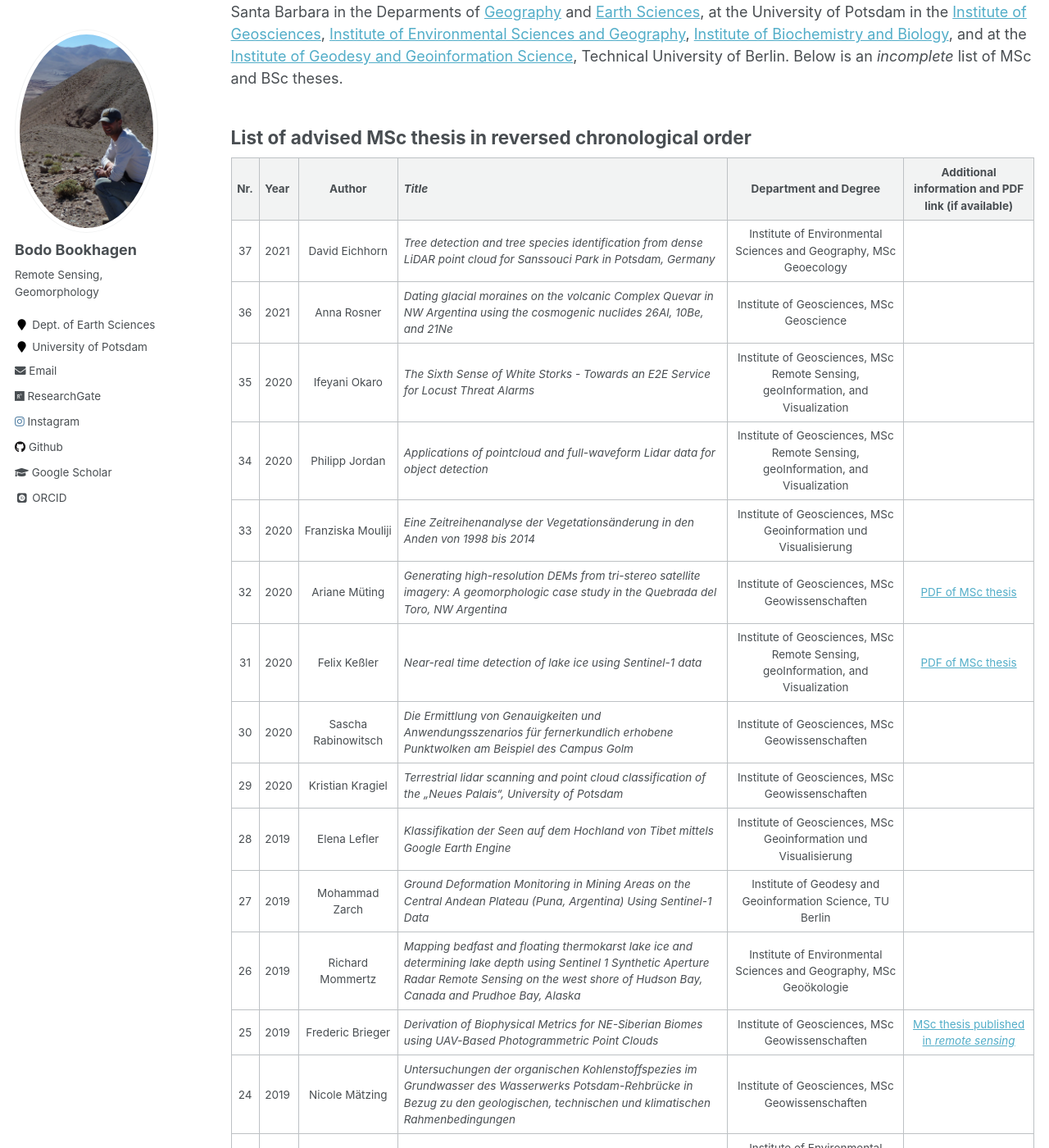
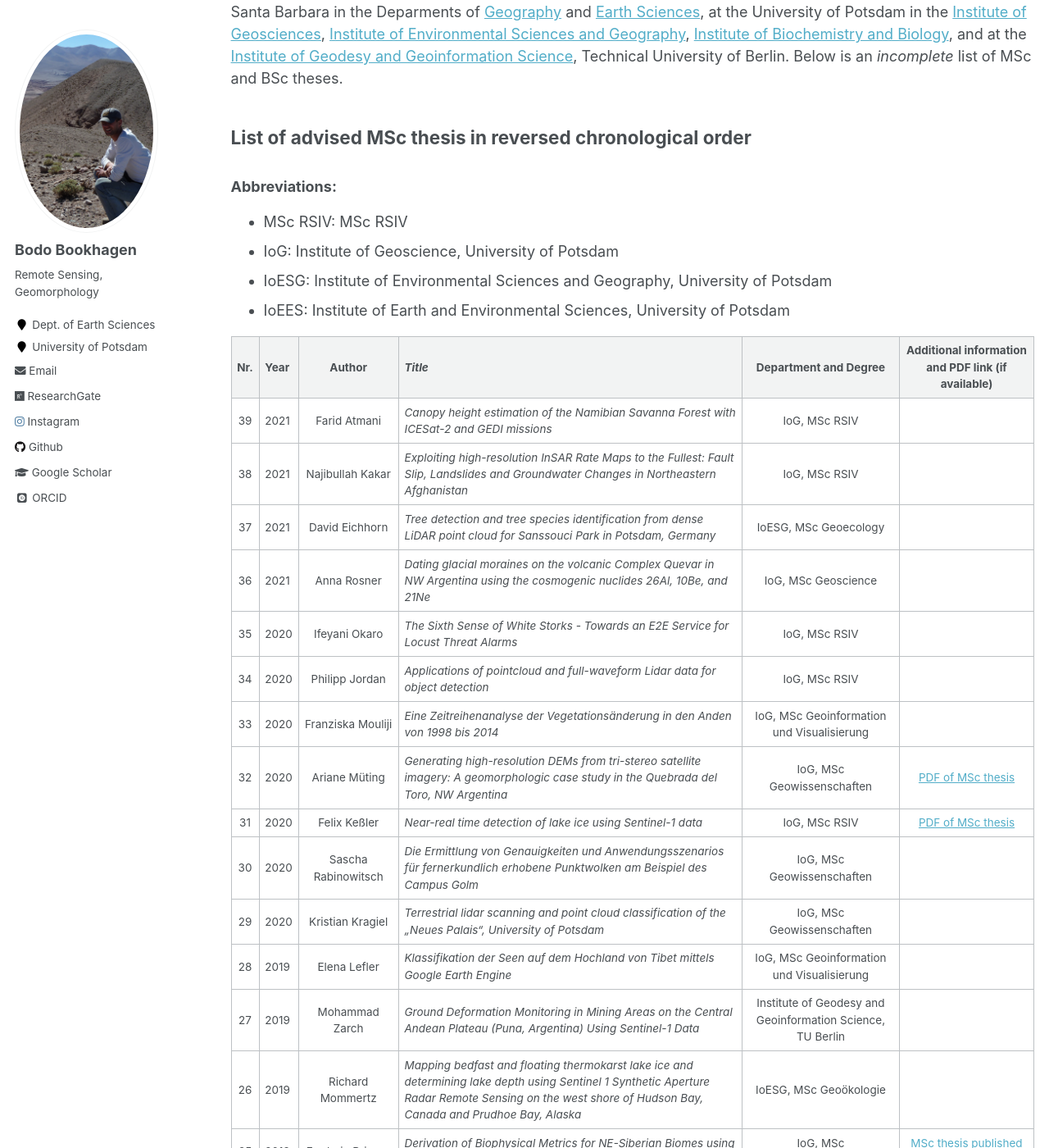
Before and after one commit to BodoBookhagen/BodoBookhagen.github.io, a Jekyll site: the page built from _pages/theses.md, in a window 1280 px wide and 1400 px high, scrolled down 367 px. Shown: the whole window at 82% size. Built offline with Jekyll 4.4.1, drawn with Linux system fonts in a browser that asks for light colours; some web fonts are replaced; some of the changed text lies outside the part shown.

Commit message:
Nov-21 2021

```diff
--- a/_pages/theses.md
+++ b/_pages/theses.md
@@ -13,42 +13,50 @@ There are several open theses topics that interested students can work on. Pleas
 There have been several MSc and BSc theses advised in the past years. These were at the University of California, Santa Barbara in the Deparments of [Geography](https://geog.ucsb.edu/) and [Earth Sciences](https://www.geol.ucsb.edu/), at the University of Potsdam in the [Institute of Geosciences](http://www.geo.uni-potsdam.de/), [Institute of Environmental Sciences and Geography](https://www.uni-potsdam.de/de/umwelt/), [Institute of Biochemistry and Biology](https://www.uni-potsdam.de/en/ibb/), and at the [Institute of Geodesy and Geoinformation Science](https://www.igg.tu-berlin.de/menue/institut_fuer_geodaesie_und_geoinformationstechnik/parameter/en/), Technical University of Berlin. Below is an *incomplete* list of MSc and BSc theses.
 
 ## List of advised MSc thesis in reversed chronological order
+### Abbreviations:
+
+- MSc RSIV: MSc RSIV
+- IoG: Institute of Geoscience, University of Potsdam
+- IoESG: Institute of Environmental Sciences and Geography, University of Potsdam
+- IoEES: Institute of Earth and Environmental Sciences, University of Potsdam
 
 | Nr. | Year | Author | *Title* | Department and Degree | Additional information and PDF link (if available) |
 |:---:|:----------|:----:|:-------|:---:|:---:|
-| 37 | 2021 | David Eichhorn | *Tree detection and tree species identification from dense LiDAR point cloud for Sanssouci Park in Potsdam, Germany* | Institute of Environmental Sciences and Geography, MSc Geoecology | |
-| 36 | 2021 | Anna Rosner | *Dating glacial moraines on the volcanic Complex Quevar in NW Argentina using the cosmogenic nuclides 26Al, 10Be, and 21Ne* | Institute of Geosciences, MSc Geoscience | |
-| 35 | 2020 | Ifeyani Okaro | *The Sixth Sense of White Storks - Towards an E2E Service for Locust Threat Alarms* | Institute of Geosciences, MSc Remote Sensing, geoInformation, and Visualization | |
-| 34 | 2020 | Philipp Jordan | *Applications of pointcloud and full-waveform Lidar data for object detection* | Institute of Geosciences, MSc Remote Sensing, geoInformation, and Visualization | |
-| 33 | 2020 | Franziska Mouliji | *Eine Zeitreihenanalyse der Vegetationsänderung in den Anden von 1998 bis 2014* | Institute of Geosciences, MSc Geoinformation und Visualisierung |  |
-| 32 | 2020 | Ariane Müting | *Generating high-resolution DEMs from tri-stereo satellite imagery: A geomorphologic case study in the Quebrada del Toro, NW Argentina* | Institute of Geosciences, MSc Geowissenschaften | [PDF of MSc thesis](http://bodobookhagen.github.io/pdf/ArianeMueting_MSc_lr.pdf) |
-| 31 | 2020 | Felix Keßler | *Near-real time detection of lake ice using Sentinel-1 data* | Institute of Geosciences, MSc Remote Sensing, geoInformation, and Visualization | [PDF of MSc thesis](http://bodobookhagen.github.io/pdf/Mastersthesis_FelixKessler.pdf) |
-| 30 | 2020 | Sascha Rabinowitsch | *Die Ermittlung von Genauigkeiten und Anwendungsszenarios für fernerkundlich erhobene Punktwolken am Beispiel des Campus Golm* | Institute of Geosciences, MSc Geowissenschaften | |
-| 29 | 2020 | Kristian Kragiel | *Terrestrial lidar scanning and point cloud classification of the „Neues Palais“, University of Potsdam* | Institute of Geosciences, MSc Geowissenschaften | |
-| 28 | 2019 | Elena Lefler | *Klassifikation der Seen auf dem Hochland von Tibet mittels Google Earth Engine* | Institute of Geosciences, MSc Geoinformation und Visualisierung | |
+| 39 | 2021 | Farid Atmani | *Canopy height estimation of the Namibian Savanna Forest with ICESat-2 and GEDI missions* | IoG, MSc RSIV | |
+| 38 | 2021 | Najibullah Kakar | *Exploiting high-resolution InSAR Rate Maps to the Fullest: Fault Slip, Landslides and Groundwater Changes in Northeastern Afghanistan* | IoG, MSc RSIV | |
+| 37 | 2021 | David Eichhorn | *Tree detection and tree species identification from dense LiDAR point cloud for Sanssouci Park in Potsdam, Germany* | IoESG, MSc Geoecology | |
+| 36 | 2021 | Anna Rosner | *Dating glacial moraines on the volcanic Complex Quevar in NW Argentina using the cosmogenic nuclides 26Al, 10Be, and 21Ne* | IoG, MSc Geoscience | |
+| 35 | 2020 | Ifeyani Okaro | *The Sixth Sense of White Storks - Towards an E2E Service for Locust Threat Alarms* | IoG, MSc RSIV | |
+| 34 | 2020 | Philipp Jordan | *Applications of pointcloud and full-waveform Lidar data for object detection* | IoG, MSc RSIV | |
+| 33 | 2020 | Franziska Mouliji | *Eine Zeitreihenanalyse der Vegetationsänderung in den Anden von 1998 bis 2014* | IoG, MSc Geoinformation und Visualisierung |  |
+| 32 | 2020 | Ariane Müting | *Generating high-resolution DEMs from tri-stereo satellite imagery: A geomorphologic case study in the Quebrada del Toro, NW Argentina* | IoG, MSc Geowissenschaften | [PDF of MSc thesis](http://bodobookhagen.github.io/pdf/ArianeMueting_MSc_lr.pdf) |
+| 31 | 2020 | Felix Keßler | *Near-real time detection of lake ice using Sentinel-1 data* | IoG, MSc RSIV | [PDF of MSc thesis](http://bodobookhagen.github.io/pdf/Mastersthesis_FelixKessler.pdf) |
+| 30 | 2020 | Sascha Rabinowitsch | *Die Ermittlung von Genauigkeiten und Anwendungsszenarios für fernerkundlich erhobene Punktwolken am Beispiel des Campus Golm* | IoG, MSc Geowissenschaften | |
+| 29 | 2020 | Kristian Kragiel | *Terrestrial lidar scanning and point cloud classification of the „Neues Palais“, University of Potsdam* | IoG, MSc Geowissenschaften | |
+| 28 | 2019 | Elena Lefler | *Klassifikation der Seen auf dem Hochland von Tibet mittels Google Earth Engine* | IoG, MSc Geoinformation und Visualisierung | |
 | 27 | 2019 | Mohammad Zarch | *Ground Deformation Monitoring in Mining Areas on the Central Andean Plateau (Puna, Argentina) Using Sentinel-1 Data* | Institute of Geodesy and Geoinformation Science, TU Berlin | |
-| 26 | 2019 | Richard Mommertz | *Mapping bedfast and floating thermokarst lake ice and determining lake depth using Sentinel 1 Synthetic Aperture Radar Remote Sensing on the west shore of Hudson Bay, Canada and Prudhoe Bay, Alaska* | Institute of Environmental Sciences and Geography, MSc Geoökologie | |
-| 25 | 2019 | Frederic Brieger | *Derivation of Biophysical Metrics for NE-Siberian Biomes using UAV-Based Photogrammetric Point Clouds* | Institute of Geosciences, MSc Geowissenschaften | [MSc thesis published in *remote sensing*](https://www.mdpi.com/2072-4292/11/12/1447) |
-| 24 | 2019 | Nicole Mätzing | *Untersuchungen der organischen Kohlenstoffspezies im Grundwasser des Wasserwerks Potsdam-Rehbrücke in Bezug zu den geologischen, technischen und klimatischen Rahmenbedingungen* | Institute of Geosciences, MSc Geowissenschaften | |
-| 23 | 2019 | Steffen Wellegehausen | *Quality assessment of structure from motion point clouds from river pebbles* | Institute of Environmental Sciences and Geography, MSc Geoökologie | |
-| 22 | 2019 | Maximilian Semler | *Kartierung von Bergstürzen und Massenbewegungen in den Nordwestargentinischen Anden mit SAR Kohärenzmessungen* | Institute of Geosciences, MSc Geowissenschaften | |
-| 21 | 2018 | Bastian Thumm | *Die Verknüpfung von Fußgängerdistanzen und Distanzen des öffentlichen Personennahverkehrs als Optimierung von lagebezogenen Immobilienbewertungen* | Institute of Geosciences, MSc Geoinformation und Visualisierung | |
-| 20 | 2018 | Lisa Dieck | *Evaluating groundwater sustainability of mining activities in the Niger basin*  | Institute of Geosciences, MSc Geowissenschaften | |
-| 19 | 2018 | René Mania | *Dome growth during the 2016-2017 eruption sequence at Bezymianny volcano, Kamchatka, measured by high-resolution TerraSAR-X and photogrammetric data* | Institute of Geosciences, MSc Geowissenschaften | |
-| 18 | 2017 | Nicolas Werner | *Spatiotemporal patterns and driving factors of lake size variability since 1985, Central Andean Plateau, South America* | Institute of Geosciences, MSc Geowissenschaften | [PDF of MSc thesis](http://bodobookhagen.github.io/pdf/Masterarbeit_NicolasWerner_25-11-2016.pdf) |
-| 17 | 2017 | Björn Tobias Broschag | *Precision and Accuracy Assessment of glacier elevation changes from TanDEM-X data for the Batura glacier, Karakoram Himalaya* | Institute of Geosciences, MSc Geoinformation und Visualisierung | |
-| 16 | 2017 | Bartosz Mazurkiewicz | *OpenStreetMap als Grundlage für eine (semi-) automatisierte Generierung von Trainingsgebieten bei der Klassifizierung von Fernerkundungsdaten* | Institute of Geosciences, MSc Geoinformation und Visualisierung | |
+| 26 | 2019 | Richard Mommertz | *Mapping bedfast and floating thermokarst lake ice and determining lake depth using Sentinel 1 Synthetic Aperture Radar Remote Sensing on the west shore of Hudson Bay, Canada and Prudhoe Bay, Alaska* | IoESG, MSc Geoökologie | |
+| 25 | 2019 | Frederic Brieger | *Derivation of Biophysical Metrics for NE-Siberian Biomes using UAV-Based Photogrammetric Point Clouds* | IoG, MSc Geowissenschaften | [MSc thesis published in *remote sensing*](https://www.mdpi.com/2072-4292/11/12/1447) |
+| 24 | 2019 | Nicole Mätzing | *Untersuchungen der organischen Kohlenstoffspezies im Grundwasser des Wasserwerks Potsdam-Rehbrücke in Bezug zu den geologischen, technischen und klimatischen Rahmenbedingungen* | IoG, MSc Geowissenschaften | |
+| 23 | 2019 | Steffen Wellegehausen | *Quality assessment of structure from motion point clouds from river pebbles* | IoESG, MSc Geoökologie | |
+| 22 | 2019 | Maximilian Semler | *Kartierung von Bergstürzen und Massenbewegungen in den Nordwestargentinischen Anden mit SAR Kohärenzmessungen* | IoG, MSc Geowissenschaften | |
+| 21 | 2018 | Bastian Thumm | *Die Verknüpfung von Fußgängerdistanzen und Distanzen des öffentlichen Personennahverkehrs als Optimierung von lagebezogenen Immobilienbewertungen* | IoG, MSc Geoinformation und Visualisierung | |
+| 20 | 2018 | Lisa Dieck | *Evaluating groundwater sustainability of mining activities in the Niger basin*  | IoG, MSc Geowissenschaften | |
+| 19 | 2018 | René Mania | *Dome growth during the 2016-2017 eruption sequence at Bezymianny volcano, Kamchatka, measured by high-resolution TerraSAR-X and photogrammetric data* | IoG, MSc Geowissenschaften | |
+| 18 | 2017 | Nicolas Werner | *Spatiotemporal patterns and driving factors of lake size variability since 1985, Central Andean Plateau, South America* | IoG, MSc Geowissenschaften | [PDF of MSc thesis](http://bodobookhagen.github.io/pdf/Masterarbeit_NicolasWerner_25-11-2016.pdf) |
+| 17 | 2017 | Björn Tobias Broschag | *Precision and Accuracy Assessment of glacier elevation changes from TanDEM-X data for the Batura glacier, Karakoram Himalaya* | IoG, MSc Geoinformation und Visualisierung | |
+| 16 | 2017 | Bartosz Mazurkiewicz | *OpenStreetMap als Grundlage für eine (semi-) automatisierte Generierung von Trainingsgebieten bei der Klassifizierung von Fernerkundungsdaten* | IoG, MSc Geoinformation und Visualisierung | |
 | 15 | 2017 | Konstantin Etling | *From weather to climate: constraints for ecological models in Southern Africa* | Institute of Biochemistry and Biology, MSc Biology | |
-| 14 | 2017 | Felix Hemsing | *Teilautomatisierte urbane Gebäudeinventur mittels Fernerkundungsmethoden* | Institute of Geosciences, MSc Geoinformation und Visualisierung | |
-| 13 | 2017 | Eike Julius | *Möglichkeiten und Grenzen der objektbasierten Bildanalyse historischer panchromatischer Luftbilder am Beispiel der Abgrenzung urbaner Flächen in Potsdam* | Institute of Geosciences, MSc Geoinformation und Visualisierung | |
+| 14 | 2017 | Felix Hemsing | *Teilautomatisierte urbane Gebäudeinventur mittels Fernerkundungsmethoden* | IoG, MSc Geoinformation und Visualisierung | |
+| 13 | 2017 | Eike Julius | *Möglichkeiten und Grenzen der objektbasierten Bildanalyse historischer panchromatischer Luftbilder am Beispiel der Abgrenzung urbaner Flächen in Potsdam* | IoG, MSc Geoinformation und Visualisierung | |
 | 12 | 2017 | Fabian Maschler | *Locality-based Clustering of Large Complex Networks for Climate Studies* | Hasso Plattner Institut, University of Potsdam | |
-| 11 | 2017 | Erik Hoffmann | *Migrationsanalyse des Untergrundes mittels zweidimensionaler Kreuzkorrelation der Catamarca-Provinz in NW Argentinien, basierend auf zeitlich varianten Daten differenter Fernerkundungssysteme* | Institute of Geosciences, MSc Geowissenschaften |
-| 10 | 2016 | Markus Nennewitz | *Along strike variation of active fault arrays and their effect on landscape morphology in the northwestern Himalaya* | Institute of Geosciences, MSc Geowissenschaften |  [MSc thesis published in *Lithosphere*](https://pubs.geoscienceworld.org/gsa/lithosphere/article/538472/fault-activity-tectonic-segmentation-and) |
-| 9 | 2016 | Belinda Seig | *Landscape response to alternating wet and dry seasons observed by remotely sensed data in the Chew Bahir basin, Ethiopia* | Institute of Geosciences, MSc Geowissenschaften | |
-| 8 | 2016 | Lisa Victoria Luna | *A glacial chronology and cosmogenic nuclide cross-calibration from the central southern Andean Plateau (Puna, 24S)* | Institute of Geosciences, MSc Geowissenschaften |  [MSc thesis published in *Earth and Planetary Science Letters*](https://www.sciencedirect.com/science/article/abs/pii/S0012821X18304400) |
-| 7 | 2016 | Benjamin Purinton | Validation of Digital Elevation Models (DEMs) & Derived Geomorphic Metrics on the Southern Central Andean Plateau* | Institute of Geosciences, MSc Geowissenschaften | [PDF of MSc thesis](http://bodobookhagen.github.io/pdf/BP_msc_thesis_final.pdf) [MSc thesis published in *Earth Surface Dynamics*](https://www.earth-surf-dynam.net/5/211/2017/) |
-| 6 | 2016 | René Böhm | *Untersuchungen der Flussbreite mittels hochauflösender Satelliten- und Luftbilder und Implikationen für die Geologie und Tektonik der NW Argentinischen Anden (Salta Provinz)* | Institute of Geosciences, MSc Geowissenschaften |
-| 5 | 2016 | Heidi Stage | *Kartierung der Gletscherflächen, Schneelinien und Permafrostgebiete in den Zentralanden über die letzten 30 Jahre mittels fernerkundlicher Methoden* | Institute of Geosciences, MSc Geowissenschaften |
+| 11 | 2017 | Erik Hoffmann | *Migrationsanalyse des Untergrundes mittels zweidimensionaler Kreuzkorrelation der Catamarca-Provinz in NW Argentinien, basierend auf zeitlich varianten Daten differenter Fernerkundungssysteme* | IoG, MSc Geowissenschaften |
+| 10 | 2016 | Markus Nennewitz | *Along strike variation of active fault arrays and their effect on landscape morphology in the northwestern Himalaya* | IoG, MSc Geowissenschaften |  [MSc thesis published in *Lithosphere*](https://pubs.geoscienceworld.org/gsa/lithosphere/article/538472/fault-activity-tectonic-segmentation-and) |
+| 9 | 2016 | Belinda Seig | *Landscape response to alternating wet and dry seasons observed by remotely sensed data in the Chew Bahir basin, Ethiopia* | IoG, MSc Geowissenschaften | |
+| 8 | 2016 | Lisa Victoria Luna | *A glacial chronology and cosmogenic nuclide cross-calibration from the central southern Andean Plateau (Puna, 24S)* | IoG, MSc Geowissenschaften |  [MSc thesis published in *Earth and Planetary Science Letters*](https://www.sciencedirect.com/science/article/abs/pii/S0012821X18304400) |
+| 7 | 2016 | Benjamin Purinton | Validation of Digital Elevation Models (DEMs) & Derived Geomorphic Metrics on the Southern Central Andean Plateau* | IoG, MSc Geowissenschaften | [PDF of MSc thesis](http://bodobookhagen.github.io/pdf/BP_msc_thesis_final.pdf) [MSc thesis published in *Earth Surface Dynamics*](https://www.earth-surf-dynam.net/5/211/2017/) |
+| 6 | 2016 | René Böhm | *Untersuchungen der Flussbreite mittels hochauflösender Satelliten- und Luftbilder und Implikationen für die Geologie und Tektonik der NW Argentinischen Anden (Salta Provinz)* | IoG, MSc Geowissenschaften |
+| 5 | 2016 | Heidi Stage | *Kartierung der Gletscherflächen, Schneelinien und Permafrostgebiete in den Zentralanden über die letzten 30 Jahre mittels fernerkundlicher Methoden* | IoG, MSc Geowissenschaften |
 | 4 | 2015 | Alexander Neely | *The Hillslope Signature of Knickpoints Resulting from Stream Capture, Coastal Processes, and Resistant Bedrock on Santa Cruz Island, CA: Insights from and Automated Knickpoint-Selection Algorithm* | Earth Science Department, UC Santa Barbara | [MSc thesis published in *JGR-Earth Surface*](https://doi.org/10.1002/2017JF004250) |
 | 3 | 2015 | John Potapenko | *High-Resolution LiDAR Pointcloud Data Processing, Computation, and Visualization with Application to Erosion Analysis of the California Channel Islands | Geography Department, UC Santa Barbara | |
 | 2 | 2014 | Taylor Smith | *Glacial Response to Climate Change in the Tien Shan Mountain Range of Central Asia* | Geography Department, UC Santa Barbara | [PDF of MSc thesis](http://bodobookhagen.github.io/pdf/TSmith_MSc.pdf) [MSc thesis published in *The Cryosphere*](https://www.the-cryosphere.net/9/1747/2015/) |
@@ -58,14 +66,14 @@ There have been several MSc and BSc theses advised in the past years. These were
 
 | Nr. | Year | Author | *Title* | Department and Degree |
 |:---:|:----------|:----:|-------|:---:|
-| 11 | 2021 | Christian Pfaff | *Multispektrale Analyse der Waldbrandgebiete in Nordostdeutschland von 2017-2020* | Institute of Environmental Sciences and Geography, BSc Geoökologie |
-| 10 | 2020 | Benjamin Huxol | *Topography of the Jasmund Cliff coast (Ruegen) - a quantitative analysis* | Institute of Geosciences, BSc Geowissenschaften |
-| 9 | 2019 | Pia Petzold | *Sediment-grain size changes along the Quebrada del Toro River in NW Argentina* | Institute of Geosciences, BSc Geowissenschaften |
-| 8 | 2019 | Nadja Siebzehnrübl | *Veränderungen in der Landbedeckung der Mu Us Wüste* | Institute of Environmental Sciences and Geography, BSc Geoökologie |
-| 7 | 2019 | Felix Tischer | *Fernerkundliche Erfassung von Gewässerqualität in Brandenburg mit Landsat 8 OLI/TIRS und Sentinel-2 MSI Sensoren* | Institute of Environmental Sciences and Geography, BSc Geoökologie |
-| 6 | 2018 | Hoang Anh Vu Tuyen | *Detektierung und Kartierung von Methanquellen in eisbedeckten Seen mittels hochauflösender Fernerkundung* | Institute of Geosciences, BSc Geowissenschaften |
-| 5 | 2018 | Ariane Müting | *Classification and spectral unmixing of remote sensing data for the Batura Glacier, Karakoram* | Institute of Geosciences, BSc Geowissenschaften |
-| 4 | 2016 | Sascha Rabinowitsch | *Bestimmung der Flussaufschotterung in Nord/West-Argentinien mittels digitaler Geländemodelle* | Institute of Geosciences, BSc Geowissenschaften |
-| 3 | 2016 | Alicja Balfanz | *Deciphering seasonal vegetation gradients along a topographic transect in NW Argentina* | Institute of Environmental Sciences and Geography, BSc Geoökologie |
-| 2 | 2016 | Anne Klopprogge | *Remote Sensing Based Classification of Geologic Units oft he Puna Plateau in NW Argentina* | Institute of Geosciences, BSc Geowissenschaften |
-| 1 | 2015 | Anna Rosner | *Analyzing Cosmogenic Nuclides for Surface Dating and Determination of Geomorphological Process Rates* | Institute of Geosciences, BSc Geowissenschaften |
+| 11 | 2021 | Christian Pfaff | *Multispektrale Analyse der Waldbrandgebiete in Nordostdeutschland von 2017-2020* | IoESG, BSc Geoökologie |
+| 10 | 2020 | Benjamin Huxol | *Topography of the Jasmund Cliff coast (Ruegen) - a quantitative analysis* | IoG, BSc Geowissenschaften |
+| 9 | 2019 | Pia Petzold | *Sediment-grain size changes along the Quebrada del Toro River in NW Argentina* | IoG, BSc Geowissenschaften |
+| 8 | 2019 | Nadja Siebzehnrübl | *Veränderungen in der Landbedeckung der Mu Us Wüste* | IoESG, BSc Geoökologie |
+| 7 | 2019 | Felix Tischer | *Fernerkundliche Erfassung von Gewässerqualität in Brandenburg mit Landsat 8 OLI/TIRS und Sentinel-2 MSI Sensoren* | IoESG, BSc Geoökologie |
+| 6 | 2018 | Hoang Anh Vu Tuyen | *Detektierung und Kartierung von Methanquellen in eisbedeckten Seen mittels hochauflösender Fernerkundung* | IoG, BSc Geowissenschaften |
+| 5 | 2018 | Ariane Müting | *Classification and spectral unmixing of remote sensing data for the Batura Glacier, Karakoram* | IoG, BSc Geowissenschaften |
+| 4 | 2016 | Sascha Rabinowitsch | *Bestimmung der Flussaufschotterung in Nord/West-Argentinien mittels digitaler Geländemodelle* | IoG, BSc Geowissenschaften |
+| 3 | 2016 | Alicja Balfanz | *Deciphering seasonal vegetation gradients along a topographic transect in NW Argentina* | IoESG, BSc Geoökologie |
+| 2 | 2016 | Anne Klopprogge | *Remote Sensing Based Classification of Geologic Units oft he Puna Plateau in NW Argentina* | IoG, BSc Geowissenschaften |
+| 1 | 2015 | Anna Rosner | *Analyzing Cosmogenic Nuclides for Surface Dating and Determination of Geomorphological Process Rates* | IoG, BSc Geowissenschaften |
```
